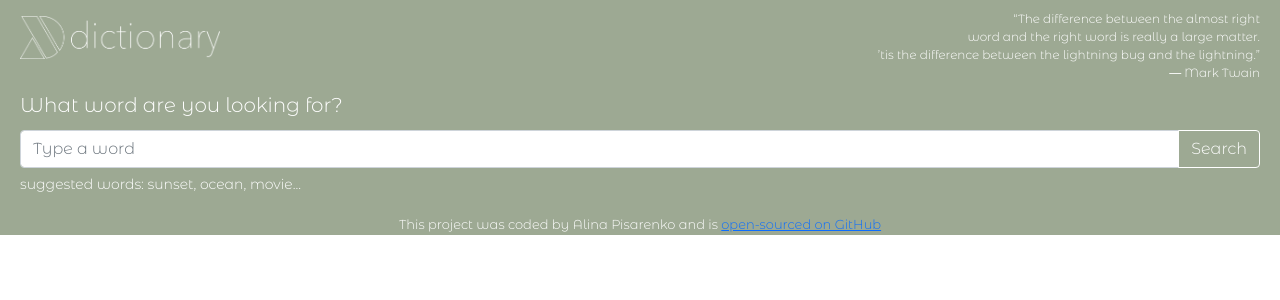
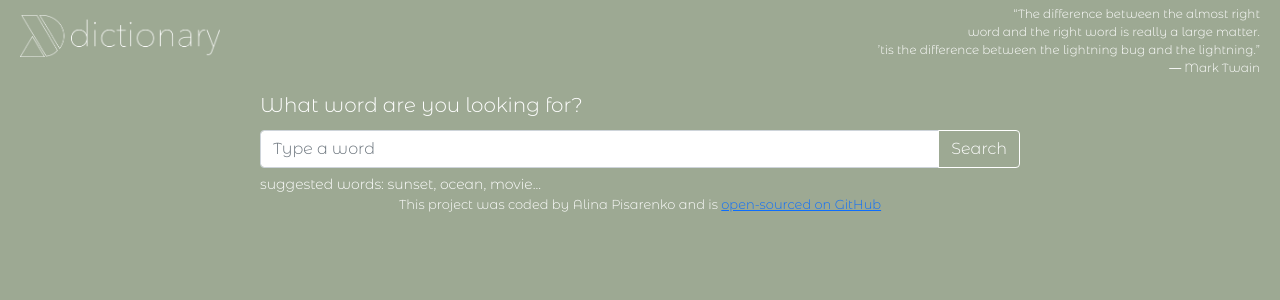
Before and after one commit to AlinaPisarenko/Dictionary-react, a React (Create React App) app: page / in a window 1280 px wide. Shown: the top 300 px of the page. Built offline with nearby package versions, Linux system fonts and the light colour scheme; no server answers.

Commit message:
added photos, fixed header

```diff
--- a/src/App.css
+++ b/src/App.css
@@ -3,33 +3,30 @@
   font-family: "Montserrat Alternates", sans-serif;
   background-color: #9da993;
   color: #fff;
+  max-width: 800px;
+  margin: 0 auto;
 }
 
 .App-logo {
-  display: block;
+  float: left;
   margin-top: 15px;
   max-width: 200px;
 }
 
-.App-header {
+.App-header.fixed-top {
   background-color: #9da993;
-  min-height: 60px;
-  display: flex;
+  max-height: 80px;
   padding-left: 20px;
-  align-items: center;
-  margin-bottom: 10px;
+  margin-bottom: 50px;
 }
 
 .App-footer {
   font-size: small;
 }
 .App .quote {
-  position: absolute;
-  top: 5px;
-  right: 20px;
-  width: 450px;
-  height: 120px;
+  float: right;
   text-align: right;
   font-size: 12px;
   margin-top: 5px;
+  margin-right: 20px;
 }
--- a/src/App.js
+++ b/src/App.js
@@ -5,16 +5,16 @@ import Dictionary from "./Dictionary";
 function App() {
   return (
     <div className="App">
-      <header className="App-header">
+      <header className="fixed-top App-header">
         <img src={logo} className="App-logo" alt="logo" />
-        <p className="quote">
+        <p className="quote" id="right">
           “The difference between the almost right <br />
           word and the right word is really a large matter. <br />
           ’tis the difference between the lightning bug and the lightning.”{" "}
           <br />― Mark Twain
         </p>
       </header>
-      <Dictionary defaultWord="Welcome" />
+      <Dictionary defaultWord="welcome" />
       <footer className="App-footer">
         This project was coded by Alina Pisarenko and is{" "}
         <a
--- a/src/Audio.js
+++ b/src/Audio.js
@@ -11,7 +11,7 @@ export default function Audio(props) {
           audio.play();
         }}
       >
-        <i class="fas fa-volume-up"></i>
+        <i className="fas fa-volume-up"></i>
         <audio className="audioFile" src={props.audio}></audio>
       </button>
     </div>
--- a/src/Dictionary.css
+++ b/src/Dictionary.css
@@ -1,5 +1,5 @@
 .Dictionary {
-  padding: 20px 0px;
+  margin-top: 90px;
 }
 
 .Dictionary section {
--- a/src/Dictionary.js
+++ b/src/Dictionary.js
@@ -2,11 +2,13 @@ import React, { useState } from "react";
 import axios from "axios";
 import "./Dictionary.css";
 import Results from "./Results";
+import Photos from "./Photos";
 
 export default function Dictionary(props) {
   let [keyword, setKeyword] = useState(props.defaultWord);
   let [results, setResults] = useState(null);
   let [loaded, setLoaded] = useState(false);
+  let [photos, setPhotos] = useState(null);
 
   function handleKeywordChange(event) {
     setKeyword(event.target.value);
@@ -16,9 +18,19 @@ export default function Dictionary(props) {
     setResults(response.data[0]);
   }
 
+  function handlePexelsRespond(response) {
+    setPhotos(response.data.photos);
+  }
+
   function search() {
     let apiUrl = `https://api.dictionaryapi.dev/api/v2/entries/en_US/${keyword}`;
     axios.get(apiUrl).then(handleSubmit);
+
+    let apiKeyPexels =
+      "563492ad6f917000010000010a20f9813e434641bf52d0f882fd5a39";
+    let apiUrlPexels = `https://api.pexels.com/v1/search?query=${keyword}&per_page=9`;
+    let headers = { Authorization: `Bearer ${apiKeyPexels}` };
+    axios.get(apiUrlPexels, { headers: headers }).then(handlePexelsRespond);
   }
   function handleSearch(event) {
     event.preventDefault();
@@ -32,17 +44,17 @@ export default function Dictionary(props) {
     return (
       <div className="Dictionary">
         <div className="question">What word are you looking for?</div>
-        <form onSubmit={handleSearch} class="input-group mb-3">
+        <form onSubmit={handleSearch} className="input-group mb-3">
           <input
             type="search"
-            class="form-control"
+            className="form-control"
             placeholder="Type a word"
             aria-describedby="button-addon2"
             onChange={handleKeywordChange}
           />
           <button
             onClick={handleSearch}
-            class="btn btn-outline-secondary"
+            className="btn btn-outline-secondary"
             type="button"
             id="button-addon2"
           >
@@ -54,6 +66,7 @@ export default function Dictionary(props) {
         </div>
 
         <Results results={results} />
+        <Photos photos={photos} />
       </div>
     );
   } else {
--- a/src/Meaning.css
+++ b/src/Meaning.css
@@ -4,3 +4,6 @@
 .Meaning em {
   opacity: 0.6;
 }
+.Meaning h4 {
+  font-weight: bold;
+}
--- /dev/null
+++ b/src/Photos.css
@@ -0,0 +1,8 @@
+.Photos {
+  padding-top: 20px;
+  opacity: 0.8;
+}
+
+.Photos img {
+  border-radius: 6px;
+}
--- /dev/null
+++ b/src/Photos.js
@@ -0,0 +1,24 @@
+import React from "react";
+import "./Photos.css";
+
+export default function Photos(props) {
+  if (props.photos) {
+    return (
+      <div className="Photos">
+        <div className="row">
+          {props.photos.map(function (photos, index) {
+            return (
+              <div className="col-4" key={index}>
+                <a href={photos.src.original} target="_blank" rel="noreferrer">
+                  <img src={photos.src.landscape} className="img-fluid" />;
+                </a>
+              </div>
+            );
+          })}
+        </div>
+      </div>
+    );
+  } else {
+    return null;
+  }
+}
--- a/src/Results.js
+++ b/src/Results.js
@@ -7,7 +7,7 @@ export default function Results(props) {
   if (props.results) {
     return (
       <div className="Results">
-        <div class="row">
+        <div className="row">
           <section className="col-4">
             <div className="Results-info">
               <h2>{props.results.word}</h2>
--- a/src/Synonyms.js
+++ b/src/Synonyms.js
@@ -5,6 +5,7 @@ export default function Synonyms(props) {
   if (props.synonym) {
     return (
       <ul className="Synonyms">
+        {"Similar: "}
         {props.synonym.map(function (synonym, index) {
           return <li key={index}>{synonym}</li>;
         })}
--- a/src/index.css
+++ b/src/index.css
@@ -1,13 +1,14 @@
 body {
   margin: 0;
-  font-family: -apple-system, BlinkMacSystemFont, 'Segoe UI', 'Roboto', 'Oxygen',
-    'Ubuntu', 'Cantarell', 'Fira Sans', 'Droid Sans', 'Helvetica Neue',
+  font-family: -apple-system, BlinkMacSystemFont, "Segoe UI", "Roboto", "Oxygen",
+    "Ubuntu", "Cantarell", "Fira Sans", "Droid Sans", "Helvetica Neue",
     sans-serif;
   -webkit-font-smoothing: antialiased;
   -moz-osx-font-smoothing: grayscale;
+  background-color: #9da993;
 }
 
 code {
-  font-family: source-code-pro, Menlo, Monaco, Consolas, 'Courier New',
+  font-family: source-code-pro, Menlo, Monaco, Consolas, "Courier New",
     monospace;
 }
```
Also changed, not shown: src/index.js (+6 -6 lines).
